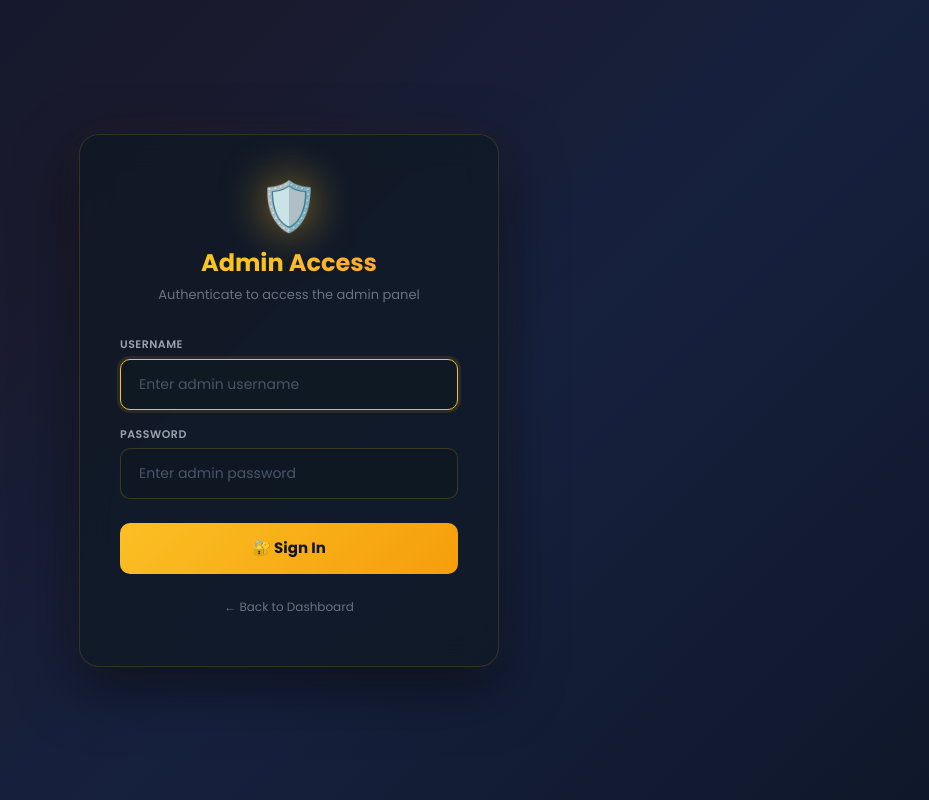
After one commit to prathvirajbiradar2005-max/crossX, a Flask app: page /admin/login in a window 1280 px wide. The commit adds this page. Shown: the whole page, without its empty margins (351-1280 px from the left). Run offline with Flask 3, Linux system fonts and the light colour scheme; some libraries are stand-ins or nearby versions.

Commit message:
feat: add admin authentication with login page, logout button, and session-based auth

```diff
--- a/gui_app.py
+++ b/gui_app.py
@@ -11,7 +11,8 @@ import time
 import json
 import pandas as pd
 from pathlib import Path
-from flask import Flask, render_template, request, jsonify
+from functools import wraps
+from flask import Flask, render_template, request, jsonify, session, redirect, url_for
 
 from utils.validation import validate_csv
 from utils.graph_builder import build_transaction_graph, build_simple_digraph
@@ -28,6 +29,24 @@ from detection.scoring import compute_suspicion_scores
 
 app = Flask(__name__, template_folder="templates", static_folder="static")
 app.config["MAX_CONTENT_LENGTH"] = 16 * 1024 * 1024  # 16 MB max upload
+app.secret_key = os.environ.get("FLASK_SECRET_KEY", "crossX-money-muling-s3cr3t-key-2026")
+
+# ── Admin credentials ─────────────────────────────────────────────────────────
+ADMIN_USERNAME = os.environ.get("ADMIN_USERNAME", "admin")
+ADMIN_PASSWORD = os.environ.get("ADMIN_PASSWORD", "crossX@2026")
+
+
+def admin_required(f):
+    """Decorator to protect admin routes with session-based auth."""
+    @wraps(f)
+    def decorated(*args, **kwargs):
+        if not session.get("admin_authenticated"):
+            # For API endpoints return 401 JSON; for pages redirect to login
+            if request.is_json or request.method == "POST":
+                return jsonify({"error": True, "errors": ["Authentication required"], "auth_required": True}), 401
+            return redirect(url_for("admin_login_page"))
+        return f(*args, **kwargs)
+    return decorated
 
 
 # ═══════════════════════════════════════════════════════════════
@@ -666,16 +685,50 @@ def account_list():
 
 
 # ══════════════════════════════════════════════════════════════════
-# ADMIN PANEL
+# ADMIN AUTH
+# ══════════════════════════════════════════════════════════════════
+
+@app.route("/admin/login", methods=["GET"])
+def admin_login_page():
+    """Serve the admin login page."""
+    if session.get("admin_authenticated"):
+        return redirect(url_for("admin_page"))
+    return render_template("admin_login.html")
+
+
+@app.route("/admin/login", methods=["POST"])
+def admin_login():
+    """Authenticate admin credentials."""
+    data = request.get_json(silent=True) or {}
+    username = data.get("username", "").strip()
+    password = data.get("password", "").strip()
+
+    if username == ADMIN_USERNAME and password == ADMIN_PASSWORD:
+        session["admin_authenticated"] = True
+        return jsonify({"error": False, "message": "Login successful"})
+    return jsonify({"error": True, "errors": ["Invalid username or password"]}), 401
+
+
+@app.route("/admin/logout", methods=["POST"])
+def admin_logout():
+    """Clear admin session."""
+    session.pop("admin_authenticated", None)
+    return jsonify({"error": False, "message": "Logged out"})
+
+
+# ══════════════════════════════════════════════════════════════════
+# ADMIN PANEL (protected)
 # ══════════════════════════════════════════════════════════════════
 
 @app.route("/admin")
+@admin_required
 def admin_page():
     """Serve the admin panel."""
     return render_template("admin.html")
 
 
 @app.route("/admin/data", methods=["POST"])
+@admin_required
 def admin_data():
     """Return all accounts with scores, patterns for the admin table."""
     try:
@@ -700,6 +753,7 @@ def admin_data():
 
 
 @app.route("/admin/report", methods=["POST"])
+@admin_required
 def admin_report():
     """Generate downloadable JSON report in the required output format."""
     try:
@@ -766,6 +820,7 @@ def admin_report():
 
 
 @app.route("/admin/trace", methods=["POST"])
+@admin_required
 def admin_trace():
     """Return full transaction trace for a single account."""
     try:
--- /dev/null
+++ b/templates/admin_login.html
@@ -0,0 +1,189 @@
+<!DOCTYPE html>
+<html lang="en">
+<head>
+    <meta charset="UTF-8">
+    <meta name="viewport" content="width=device-width, initial-scale=1.0">
+    <title>🛡️ Admin Login — Money Muling Detection</title>
+    <script src="https://cdn.tailwindcss.com"></script>
+    <style>
+        @import url('https://fonts.googleapis.com/css2?family=Poppins:wght@300;400;500;600;700;800&display=swap');
+        * { margin: 0; padding: 0; box-sizing: border-box; }
+        body { font-family: 'Poppins', sans-serif; }
+
+        @keyframes fadeInUp { from { opacity: 0; transform: translateY(30px); } to { opacity: 1; transform: translateY(0); } }
+        @keyframes pulse-glow { 0%, 100% { filter: drop-shadow(0 0 8px rgba(251,191,36,0.3)); } 50% { filter: drop-shadow(0 0 25px rgba(251,191,36,0.7)); } }
+        @keyframes shake { 0%, 100% { transform: translateX(0); } 20%, 60% { transform: translateX(-8px); } 40%, 80% { transform: translateX(8px); } }
+        .animate-fadeInUp { animation: fadeInUp 0.6s ease-out; }
+        .animate-pulse-glow { animation: pulse-glow 2.5s ease-in-out infinite; }
+        .animate-shake { animation: shake 0.4s ease-in-out; }
+
+        .gradient-bg {
+            background: linear-gradient(135deg, #0f172a 0%, #1a1a2e 30%, #16213e 60%, #0f172a 100%);
+            min-height: 100vh;
+            display: flex;
+            align-items: center;
+            justify-content: center;
+        }
+
+        .login-card {
+            background: rgba(15, 25, 35, 0.7);
+            backdrop-filter: blur(16px);
+            border: 1px solid rgba(251, 191, 36, 0.15);
+            border-radius: 20px;
+            padding: 48px 40px;
+            max-width: 420px;
+            width: 90%;
+            box-shadow: 0 20px 60px rgba(0, 0, 0, 0.5), 0 0 40px rgba(251, 191, 36, 0.05);
+            transition: border-color 0.3s ease;
+        }
+        .login-card:hover { border-color: rgba(251, 191, 36, 0.3); }
+
+        .input-field {
+            width: 100%;
+            background: rgba(15, 25, 35, 0.9);
+            border: 1px solid rgba(251, 191, 36, 0.2);
+            border-radius: 10px;
+            padding: 14px 18px;
+            color: #e0e6ed;
+            font-size: 14px;
+            font-family: 'Poppins', sans-serif;
+            outline: none;
+            transition: border-color 0.2s, box-shadow 0.2s;
+        }
+        .input-field:focus {
+            border-color: #fbbf24;
+            box-shadow: 0 0 0 3px rgba(251, 191, 36, 0.1);
+        }
+        .input-field::placeholder { color: #4a5568; }
+
+        .login-btn {
+            width: 100%;
+            padding: 14px;
+            background: linear-gradient(135deg, #fbbf24, #f59e0b);
+            color: #0f172a;
+            border: none;
+            border-radius: 10px;
+            font-size: 15px;
+            font-weight: 700;
+            font-family: 'Poppins', sans-serif;
+            cursor: pointer;
+            transition: all 0.2s;
+        }
+        .login-btn:hover { box-shadow: 0 6px 25px rgba(251, 191, 36, 0.4); transform: translateY(-1px); }
+        .login-btn:active { transform: translateY(0); }
+        .login-btn:disabled { opacity: 0.6; cursor: not-allowed; transform: none; }
+
+        .error-msg {
+            background: rgba(239, 83, 80, 0.1);
+            border: 1px solid rgba(239, 83, 80, 0.3);
+            border-radius: 8px;
+            padding: 10px 14px;
+            color: #ef5350;
+            font-size: 13px;
+            font-weight: 500;
+            display: none;
+        }
+        .error-msg.visible { display: block; }
+    </style>
+</head>
+<body class="gradient-bg text-gray-100">
+
+<div class="login-card animate-fadeInUp" id="loginCard">
+    <!-- Logo & Title -->
+    <div style="text-align:center;margin-bottom:32px">
+        <div class="text-5xl animate-pulse-glow" style="margin-bottom:16px">🛡️</div>
+        <h1 class="text-2xl font-bold bg-gradient-to-r from-yellow-400 via-amber-400 to-orange-400 bg-clip-text text-transparent">Admin Access</h1>
+        <p style="color:#6b7280;font-size:13px;margin-top:6px">Authenticate to access the admin panel</p>
+    </div>
+
+    <!-- Error Message -->
+    <div id="errorMsg" class="error-msg" style="margin-bottom:16px"></div>
+
+    <!-- Form -->
+    <form id="loginForm" onsubmit="handleLogin(event)">
+        <div style="margin-bottom:16px">
+            <label style="display:block;font-size:11px;font-weight:600;color:#9ca3af;text-transform:uppercase;letter-spacing:0.5px;margin-bottom:6px">Username</label>
+            <input type="text" id="username" class="input-field" placeholder="Enter admin username" autocomplete="username" required>
+        </div>
+
+        <div style="margin-bottom:24px">
+            <label style="display:block;font-size:11px;font-weight:600;color:#9ca3af;text-transform:uppercase;letter-spacing:0.5px;margin-bottom:6px">Password</label>
+            <input type="password" id="password" class="input-field" placeholder="Enter admin password" autocomplete="current-password" required>
+        </div>
+
+        <button type="submit" class="login-btn" id="loginBtn">🔐 Sign In</button>
+    </form>
+
+    <!-- Back Link -->
+    <div style="text-align:center;margin-top:20px">
+        <a href="/" style="color:#6b7280;font-size:12px;text-decoration:none;transition:color 0.2s" onmouseover="this.style.color='#fbbf24'" onmouseout="this.style.color='#6b7280'">← Back to Dashboard</a>
+    </div>
+</div>
+
+<script>
+async function handleLogin(e) {
+    e.preventDefault();
+    const btn = document.getElementById('loginBtn');
+    const errorDiv = document.getElementById('errorMsg');
+    const card = document.getElementById('loginCard');
+
+    const username = document.getElementById('username').value.trim();
+    const password = document.getElementById('password').value.trim();
+
+    if (!username || !password) {
+        showError('Please enter both username and password');
+        return;
+    }
+
+    btn.disabled = true;
+    btn.textContent = 'Authenticating...';
+    errorDiv.classList.remove('visible');
+
+    try {
+        const res = await fetch('/admin/login', {
+            method: 'POST',
+            headers: { 'Content-Type': 'application/json' },
+            body: JSON.stringify({ username, password })
+        });
+        const data = await res.json();
+
+        if (data.error) {
+            showError(data.errors ? data.errors[0] : 'Login failed');
+            card.classList.add('animate-shake');
+            setTimeout(() => card.classList.remove('animate-shake'), 500);
+        } else {
+            // Success — redirect to admin panel
+            btn.textContent = '✓ Authenticated';
+            btn.style.background = 'linear-gradient(135deg, #66bb6a, #43a047)';
+            setTimeout(() => { window.location.href = '/admin'; }, 400);
+        }
+    } catch (err) {
+        showError('Connection failed: ' + err.message);
+    } finally {
+        setTimeout(() => {
+            btn.disabled = false;
+            btn.textContent = '🔐 Sign In';
+            btn.style.background = '';
+        }, 1500);
+    }
+}
+
+function showError(msg) {
+    const errorDiv = document.getElementById('errorMsg');
+    errorDiv.textContent = msg;
+    errorDiv.classList.add('visible');
+}
+
+// Focus username field on load
+window.addEventListener('load', () => {
+    document.getElementById('username').focus();
+});
+
+// Allow Enter key submission
+document.addEventListener('keydown', (e) => {
+    if (e.key === 'Enter') document.getElementById('loginForm').requestSubmit();
+});
+</script>
+
+</body>
+</html>
```
Also changed, not shown: templates/admin.html (+22 -5 lines).
